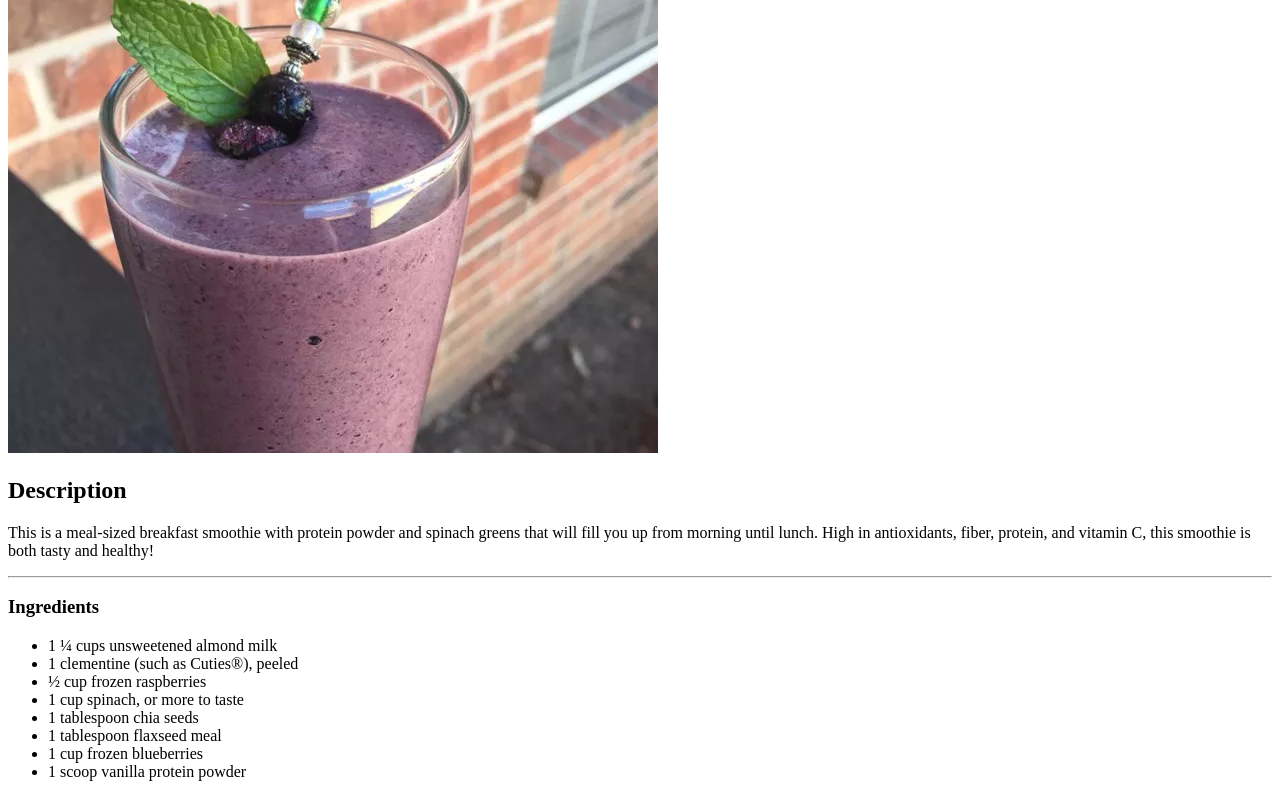
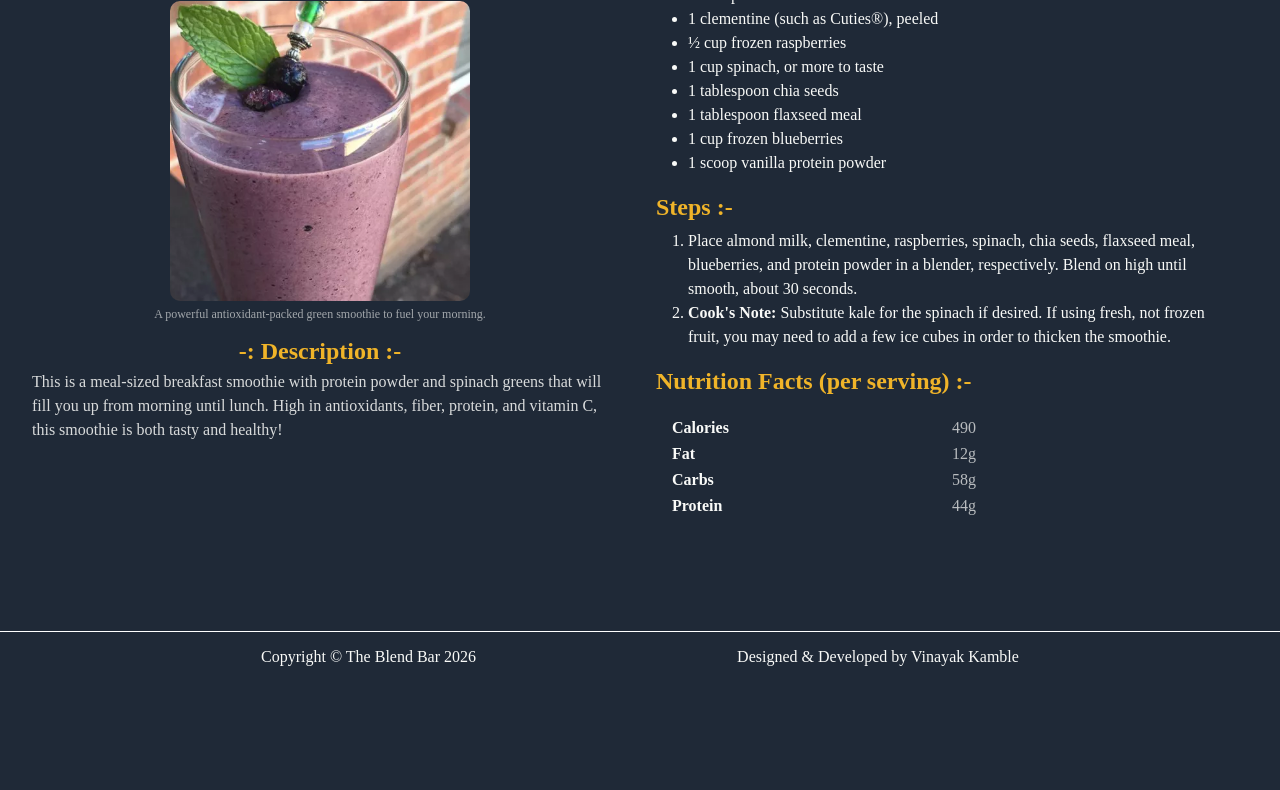
Before and after one commit to CodeWithVinayakKamble/Project-basic_landing_page, a plain HTML site: page smoothies/superfood-berry-green-smoothie.html in a window 1280 px wide. Shown: the part 118-908 px from the top of the page. After the commit the page ends 800 px from the top, so only its background shows below. Drawn offline with Linux system fonts and the light colour scheme.

Commit message:
added seprate stylesheet for smoothies-recipes

```diff
--- /dev/null
+++ b/smoothies.css
@@ -0,0 +1,199 @@
+:root {
+    /* Background Colors */
+    --dark-bg: #1F2937;
+
+    /* Hover */
+    --hover-color: #3882F6;
+    --hover-color-2: #f0b429;
+
+    /* text */
+    --main-text: #F9FAF8;
+    --subheading-color: #f0b429;
+}
+
+* {
+    margin: 0;
+    padding: 0;
+    box-sizing: border-box;
+}
+
+html {
+    font-size: 16px;
+}
+
+html,
+body {
+    height: 100%;
+    overflow: hidden;
+    /* no scrolling */
+}
+
+/* forec reset img */
+img {
+    display: block;
+    /* removes inline gap below image */
+    max-width: 100%;
+    /* never overflows its container */
+    height: auto;
+    /* keeps aspect ratio */
+}
+
+body {
+    display: flex;
+    flex-direction: column;
+    height: 100vh;
+    background-color: var(--dark-bg);
+    color: var(--main-text);
+    font-family: 'Times New Roman', Times, serif;
+
+}
+
+/* Header */
+.signature-header {
+    /* header sits at the top, takes only what it needs */
+    flex-shrink: 0;
+    padding: 1rem 0;
+    display: flex;
+    justify-content: center;
+    /* border-bottom: 0.5px solid white; */
+    box-shadow: 0 4px 6px rgba(255, 255, 255, 0.1);
+
+    & nav a {
+        color: var(--main-text);
+        text-decoration: none;
+    }
+
+    & nav a:hover {
+        color: var(--hover-color);
+    }
+}
+
+
+/* Main */
+main {
+    flex: 1;
+    overflow: hidden;
+    padding: 1rem 2rem;
+
+    & .article-container {
+        display: flex;
+        gap: 2rem;
+        height: 100%;
+    }
+
+    /* LEFT SIDE */
+    & .article-left-content {
+        /* outline: 1px solid white; */
+        flex: 1;
+        display: flex;
+        flex-direction: column;
+        gap: 1rem;
+        overflow: hidden;
+
+        & .title {
+            text-align: center;
+            font-size: 2rem;
+        }
+
+        & .img-container {
+            /* outline: 1px solid white; */
+            display: flex;
+            flex-direction: column;
+            align-items: center;
+
+            & img {
+                width: 18.75rem;
+                height: 18.75rem;
+                /* fills space without stretching */
+                border-radius: 0.625rem;
+                object-fit: cover;
+            }
+
+            & figcaption {
+                color: var(--main-text);
+                font-size: 0.75rem;
+                opacity: 0.6;
+                margin-top: 0.4rem;
+            }
+        }
+
+        & .img-description {
+            & h2 {
+                font-size: 1.5rem;
+                margin-bottom: 0.3rem;
+                color: var(--subheading-color);
+                text-align: center;
+            }
+
+            & p {
+                text-align: start;
+                font-size: 1rem;
+                line-height: 1.5;
+                opacity: 0.85;
+            }
+        }
+    }
+
+    /* RIGHT SIDE */
+    & .article-right-content {
+        padding: 0 1rem;
+        /* outline: 1px solid white; */
+        flex: 1;
+        display: flex;
+        flex-direction: column;
+        gap: 1.2rem;
+        overflow: hidden;
+
+        & .sub-title {
+            font-size: 1.5rem;
+            margin-bottom: 0.5rem;
+            color: var(--subheading-color);
+        }
+
+        & .ingredients ul,
+        & .steps ol {
+            padding-left: 2rem;
+            font-size: 1rem;
+            line-height: 1.5;
+        }
+
+        /* Nutrition table */
+        & .nutrition-table dl {
+            /* outline: 1px solid white; */
+            display: grid;
+            grid-template-columns: 1fr 1fr;
+            gap: 0.5rem 1rem;
+            font-size: 1rem;
+            padding: 1rem;
+
+            & dt {
+                /* outline: 1px solid white; */
+                font-weight: bold;
+            }
+
+            & dd {
+                /* outline: 1px solid white; */
+                opacity: 0.7;
+            }
+        }
+    }
+}
+
+/* Footer */
+.footer {
+    /* footer sits at the bottom, takes only what it needs */
+    flex-shrink: 0;
+    padding: 1rem 0;
+    border-top: 0.5px solid white;
+
+    & .footer-content {
+        display: flex;
+        justify-content: space-evenly;
+        align-items: center;
+        color: var(--main-text);
+    }
+
+    & .dev-credit:hover {
+        color: var(--hover-color-2);
+    }
+}
--- a/smoothies/superfood-berry-green-smoothie.html
+++ b/smoothies/superfood-berry-green-smoothie.html
@@ -4,51 +4,58 @@
 <head>
     <meta charset="UTF-8">
     <meta name="viewport" content="width=device-width, initial-scale=1.0">
-    <title>Strawberry Banana Protein Smoothie</title>
+    <title>Superfood Berry-Green Smoothie</title>
+    <link rel="stylesheet" href="../smoothies.css">
 </head>
 
 <body>
-    <div><a href="../index.html#menu">Menu</a></div>
-    <h1>Superfood Berry-Green Smoothie</h1>
-    <div>
-        <img src="../img/superfood-berry-green-smoothie.webp" alt="Strawberry Banana Protein Smoothie">
-        <h2>Description</h2>
+    <header class="signature-header">
+        <nav class="nav-menu"><a href="../index.html#menu">Return to Menu</a></nav>
+    </header>
+    <main>
+        <article class="article-container">
+            <div class="article-left-content">
+                <h1 class="title">Superfood Berry-Green Smoothie</h1>
+                <figure class="img-container">
+                    <img src="../img/superfood-berry-green-smoothie.webp"
+                        alt="image shows superfood berry green smoothie">
+                    <figcaption>A powerful antioxidant-packed green smoothie to fuel your morning.</figcaption>
+                </figure>
+                <section class="img-description">
+                    <h2>-: Description :-</h2>
                     <p>
-
-            This is a meal-sized breakfast smoothie with protein powder and spinach greens that will fill you up from
-            morning until
-            lunch. High in antioxidants, fiber, protein, and vitamin C, this smoothie is both tasty and healthy!
-
+                        This is a meal-sized breakfast smoothie with protein powder and spinach greens that will fill
+                        you up from morning until lunch. High in antioxidants, fiber, protein, and vitamin C, this
+                        smoothie is both tasty and healthy!
                     </p>
-        <hr>
-        <h3>Ingredients</h3>
+                </section>
+            </div>
+            <div class="article-right-content">
+                <section class="ingredients">
+                    <h2 class="sub-title">Ingredients :-</h2>
                     <ul>
-            <li> 1 ¼ cups unsweetened almond milk</li>
-            <li> 1 clementine (such as Cuties®), peeled</li>
-            <li> ½ cup frozen raspberries</li>
-            <li> 1 cup spinach, or more to taste</li>
-            <li> 1 tablespoon chia seeds</li>
-            <li> 1 tablespoon flaxseed meal</li>
-            <li> 1 cup frozen blueberries</li>
-            <li> 1 scoop vanilla protein powder</li>
+                        <li>1 ¼ cups unsweetened almond milk</li>
+                        <li>1 clementine (such as Cuties®), peeled</li>
+                        <li>½ cup frozen raspberries</li>
+                        <li>1 cup spinach, or more to taste</li>
+                        <li>1 tablespoon chia seeds</li>
+                        <li>1 tablespoon flaxseed meal</li>
+                        <li>1 cup frozen blueberries</li>
+                        <li>1 scoop vanilla protein powder</li>
                     </ul>
-        <hr>
-        <h3>Steps</h3>
+                </section>
+                <section class="steps">
+                    <h2 class="sub-title">Steps :-</h2>
                     <ol>
-            <li>
-
-                Place almond milk, clementine, raspberries, spinach, chia seeds, flaxseed meal, blueberries, and protein
-                powder in a
-                blender, respectively. Blend on high until smooth, about 30 seconds.
-            </li>
-            <li> <strong>Cook's Notes:</strong>
-                Substitute kale for the spinach if desired.
-
-                If using fresh, not frozen fruit, you may need to add a few ice cubes in order to thicken the smoothie.
-            </li>
+                        <li>Place almond milk, clementine, raspberries, spinach, chia seeds, flaxseed meal,
+                            blueberries, and protein powder in a blender, respectively. Blend on high until smooth,
+                            about 30 seconds.</li>
+                        <li><strong>Cook's Note:</strong> Substitute kale for the spinach if desired. If using fresh,
+                            not frozen fruit, you may need to add a few ice cubes in order to thicken the smoothie.</li>
                     </ol>
-        <hr>
-        <h4>Nutrition Facts (per serving)</h4>
+                </section>
+                <section class="nutrition-table">
+                    <h2 class="sub-title">Nutrition Facts (per serving) :-</h2>
                     <dl>
                         <dt>Calories</dt>
                         <dd>490</dd>
@@ -62,7 +69,18 @@
                         <dt>Protein</dt>
                         <dd>44g</dd>
                     </dl>
+                </section>
             </div>
+        </article>
+    </main>
+    <footer class="footer">
+        <div class="footer-content">
+            <p>Copyright &copy; The Blend Bar 2026</p>
+            <p class="dev-credit">
+                Designed & Developed by Vinayak Kamble
+            </p>
+        </div>
+    </footer>
 </body>
 
 
```
Also changed, not shown: index.html (+1 -2 lines), smoothies/pb-banana-oat-smoothie.html (+46 -19 lines), smoothies/strawberry-banana-protein-smoothie.html (+49 -24 lines). Lines whose indentation alone changed are shown as unchanged.
